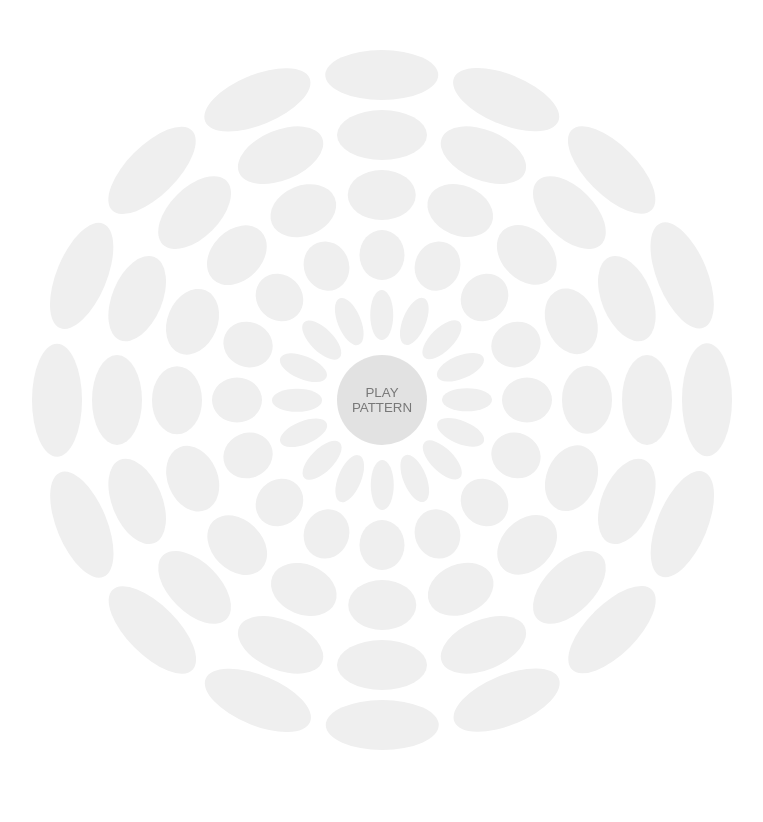
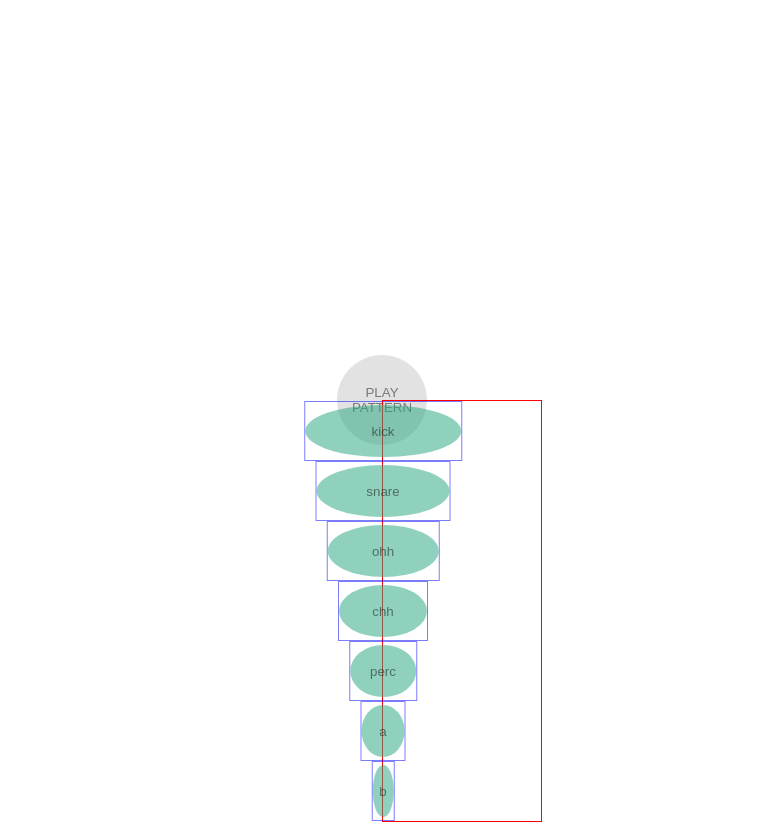
Before and after one commit to KozGrachev/drooom, a React (Create React App) app: page / in a window 1280 px wide. Shown: the whole page, without its empty margins (258-1021 px from the left). Before the commit the page ends 800 px from the top, so only its background shows below. Built offline with nearby package versions, Linux system fonts and the light colour scheme; no server answers.

Commit message:
trying flexbox positioning

```diff
--- a/src/Note.js
+++ b/src/Note.js
@@ -18,13 +18,15 @@ export function Note (props) {
   }
 
   return (
-    <div className="button-wrapper"  >
+    <div className="button-wrapper" style={{
+      width:(props.numOfInstruments - props.position) * (360 / 16),
+      }} >
       {/* <p>{arr[i]} </p> */}
-      <input className={`${props.name} ${numberString[props.stepNum]} ${active ? 'active' : 'inactive'} btn`} type="button" onClick={handleClick} style={{
-        transform: `translate(-50%, ${props.position * -60}px) `,
-        width: (props.numOfInstruments - props.position) * (360 / 16),
+      <input className={`${props.name} ${numberString[props.stepNum]} ${active ? 'active' : 'inactive'} btn`} type="button" value={props.name} onClick={handleClick} style={{
+        // transform: `translate(-50%, ${props.position * -60}px) `,
+        // width: (props.numOfInstruments - props.position) * (360 / 16),
         // background: `rgb(${(200 - colmult * props.position)} ${200 - colmult * props.position} ${200 - colmult * props.position})`,
-        height: 50
+        // height: 50
       }} />
     </div>
   )
--- a/src/Step.js
+++ b/src/Step.js
@@ -8,21 +8,21 @@ import { Note } from './Note.js';
 export function Step (props) {
 
   function renderButtons () {
-    const names = ['kick', 'snare', 'ohh', 'chh', 'perc']
+    const names = ['kick', 'snare', 'ohh', 'chh', 'perc','a', 'b']
 
     return names.map((name, i) => {
-
-      // console.log(el, i, )
       return (
         <Note name={name} stepNum={props.stepNum} position={i} numOfInstruments={names.length} handleNoteClick={props.handleNoteClick} key={v4()} />
       )
     })
 
+
   }
 
   return (
     <div >
-      <div className={`step ${props.stepNum}`} style={{ transform: `rotate(${props.stepNum * 22.5 + 180}deg)` }} >
+      <div className={`step ${props.stepNum}`} style={{ transform: `rotate(${props.stepNum * 22.5}deg) ` }} >
+        {/* <p>{props.stepNum}</p> */}
         {renderButtons()}
       </div>
     </div>
--- a/src/drums.js
+++ b/src/drums.js
@@ -81,7 +81,7 @@ export function Drums (props) {
   function renderSteps () {
     console.log('RENDERING STEPS');
     const arr = [];
-    for (let i = 0; i < 16; i++) {
+    for (let i = 0; i < 1; i++) {
       arr.push(<Step handleNoteClick={handleNoteClick} stepNum={i} key={v4()} >  </Step>);
     }
     return arr;
--- a/src/style/Step.scss
+++ b/src/style/Step.scss
@@ -14,24 +14,25 @@
 // }
 
 .step {
+  display:flex;
   position: absolute;
-  transform-origin: 0% 0%;
-
-  // border: 1px solid red;
+  flex-direction: column;
+  transform-origin: 0% 100%;
+  transform: rotate(180deg);
+  border: 1px solid red;
   left: 50%;
-  height: $outer-circle-size;
+  // height: 100%;
   // width: 5px;
 }
 
 input {
-  position: absolute;
   border: transparent;
-  // background-color: rgba(155, 155, 155, 0.288);
+  background-color: rgba(44, 168, 131, 0.527);
   color: rgba(0, 0, 0, 0.473);
   border-radius: 50%;
   top: 100%;
-  width: 20px;
-  height: 20px;
+  width: 100%;
+  height: 90%;
   // left: 50%;
   // transform: translateX(-50%);
   // transform: scale(2);
@@ -60,11 +61,14 @@ input {
 // }
 
 .button-wrapper {
-
-  width: 50px;
-  height: 66px;
-  // border: 1px solid rgba(0, 0, 255, 0.514);
-  // transform: translateX(-50%);
+  display:flex;
+  justify-content: center;
+  align-items: center;
+  // height: 66px;
+  border: 1px solid rgba(0, 0, 255, 0.514);
+  height: $outer-circle-size/5;
+  // margin: 10px 0;
+  transform: translateX(-50%);
   // z-index: -1;
 }
 
--- a/src/style/drums.scss
+++ b/src/style/drums.scss
@@ -9,6 +9,6 @@
   height: $outer-circle-size;
   // border: 3px solid red;
   // transform: translateY(-50%);
-  background-color: rgba(211, 211, 211, 0.137);
+  // background-color: rgba(211, 211, 211, 0.137);
   z-index: -1;
 }
--- /dev/null
+++ b/src/style/note.scss
@@ -0,0 +1,3 @@
+// .input{
+//   width: 100%;
+// }
```
